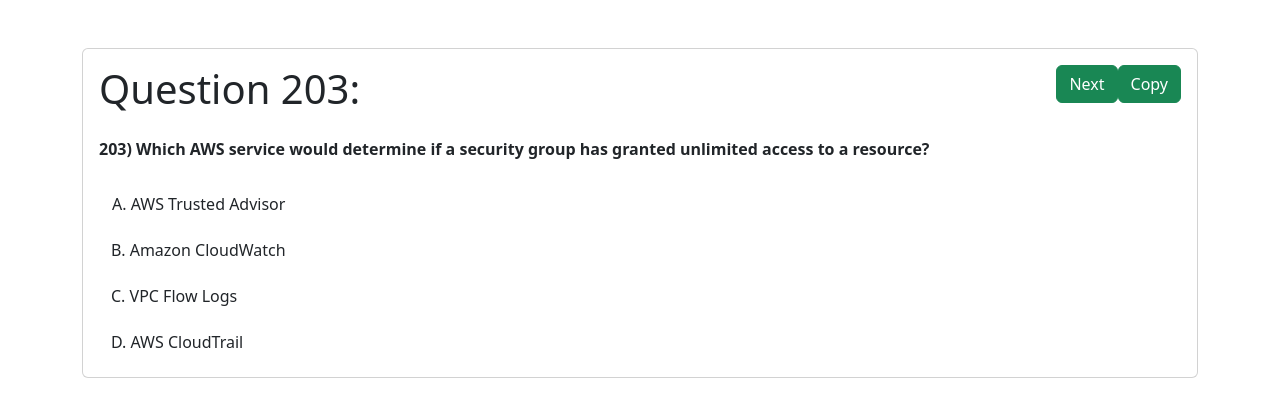
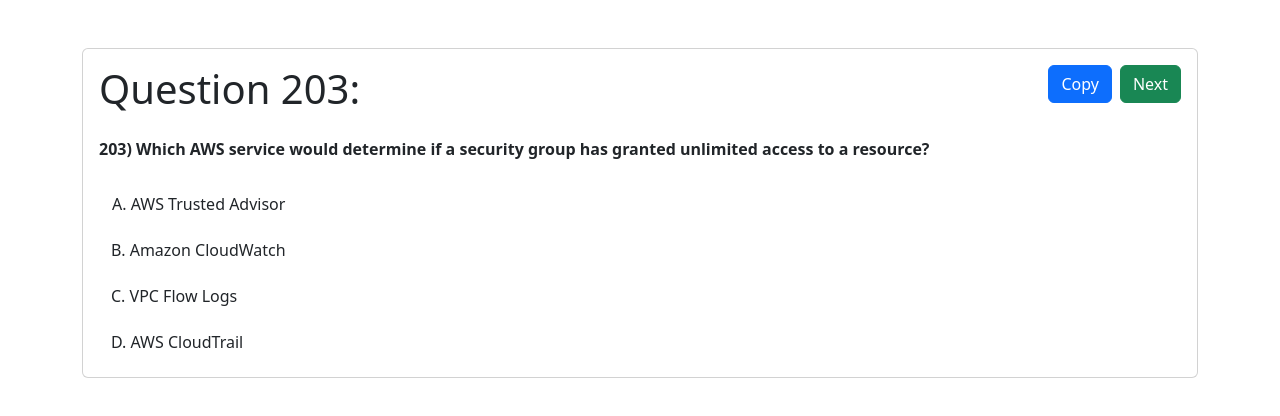
Before and after one commit to anhkhoinp94/aws-quiz, an Angular app: page / in a window 1280 px wide. Shown: the top 416 px of the page. Built offline with nearby package versions, Linux system fonts and the light colour scheme; what ngx-clipboard would draw is missing.

Commit message:
2023-09-19_1227 PM

```diff
--- a/src/app/app.component.html
+++ b/src/app/app.component.html
@@ -7,8 +7,8 @@
           <p class="card-text mt-4" style="font-weight: bold">{{ question }}</p>
         </div>
         <div class="col-auto">
-          <button class="btn btn-success" (click)="handleClick()">Next</button>
-          <button class="btn btn-success" (click)="copyToClipboard()">Copy</button>
+          <button class="btn btn-primary" (click)="copyToClipboard()">Copy</button>
+          <button class="btn btn-success ms-2" (click)="handleClick()">Next</button>
         </div>
       </div>
 
```
Also changed, not shown: 3 other files (tests, documents, lock files or other folders).
